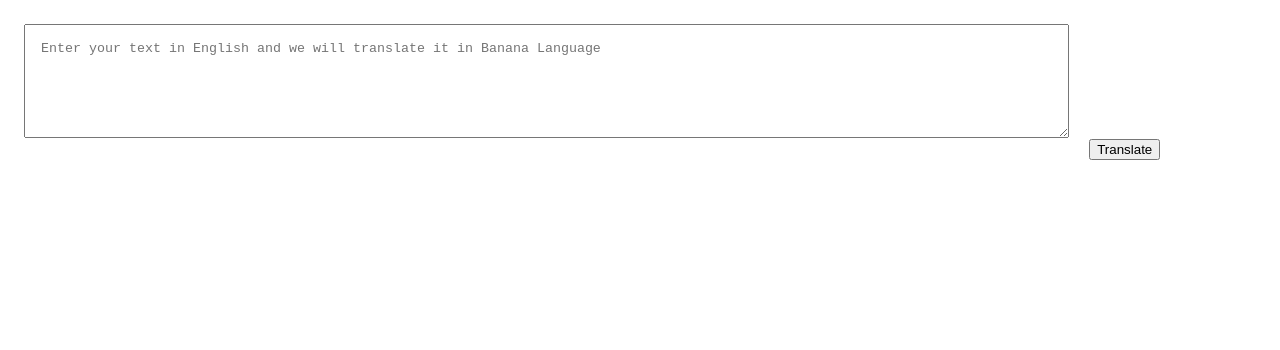
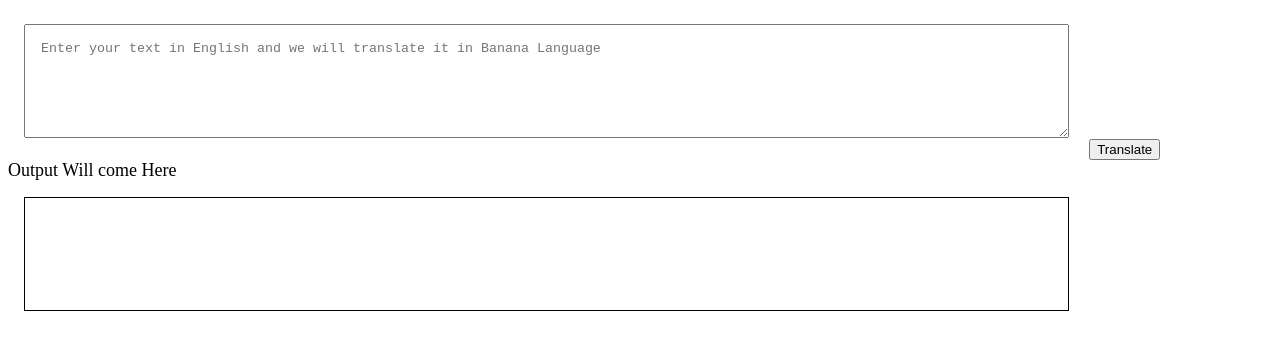
Before and after one commit to shubh-2401/Banana-Talk, a plain HTML site: page index.html in a window 1280 px wide. Drawn offline with Linux system fonts and the light colour scheme; files whose address does not match are found by name.

Commit message:
input output processing done

```diff
--- a/app.js
+++ b/app.js
@@ -1,9 +1,10 @@
 var btnTranslate = document.querySelector("#btn-translate");
 var txtInput = document.querySelector("#txt-input");
+var outputDiv = document.querySelector("#output");
+
+
 function clickHandler()
 {
-    console.log("Clicked")
-    console.log("input",txtInput.value)
-}
+    outputDiv.innerText = "asddff "+ txtInput.value ;
+};
 btnTranslate.addEventListener("click",clickHandler);
-//txtInput.addEventListener()
--- a/index.html
+++ b/index.html
@@ -12,11 +12,22 @@
             margin:1rem;
             padding: 1rem;
         }
+        #output{
+            border: 1px solid black;
+            width:80%;
+            margin:1rem;
+            height: 10vh;
+            padding: 1rem;
+        }
     </style>
 </head>
 <body>
     <textarea name="" id="txt-input" placeholder="Enter your text in English and we will translate it in Banana Language"></textarea>
-    <button id="btn-translate" >Translate</button>
+    <button id="btn-translate">Translate</button>
+    <div style="font-size: large;">Output Will come Here </div>
+    <div id="output">
+
+    </div>
     <script src="G:\DOCUMENTS\GitHub\Banana-Talk\app.js"></script>
 </body>
 </html>
```
